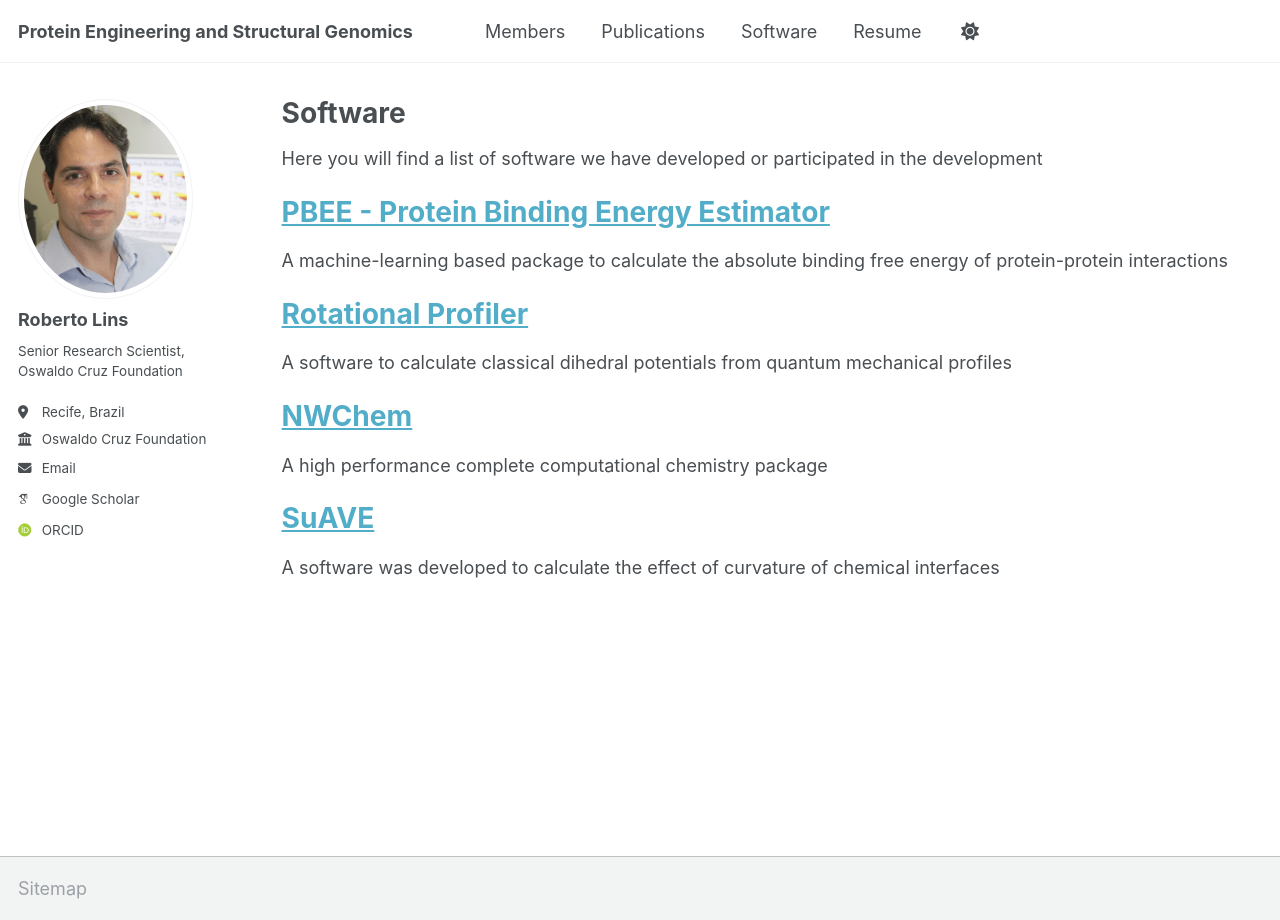
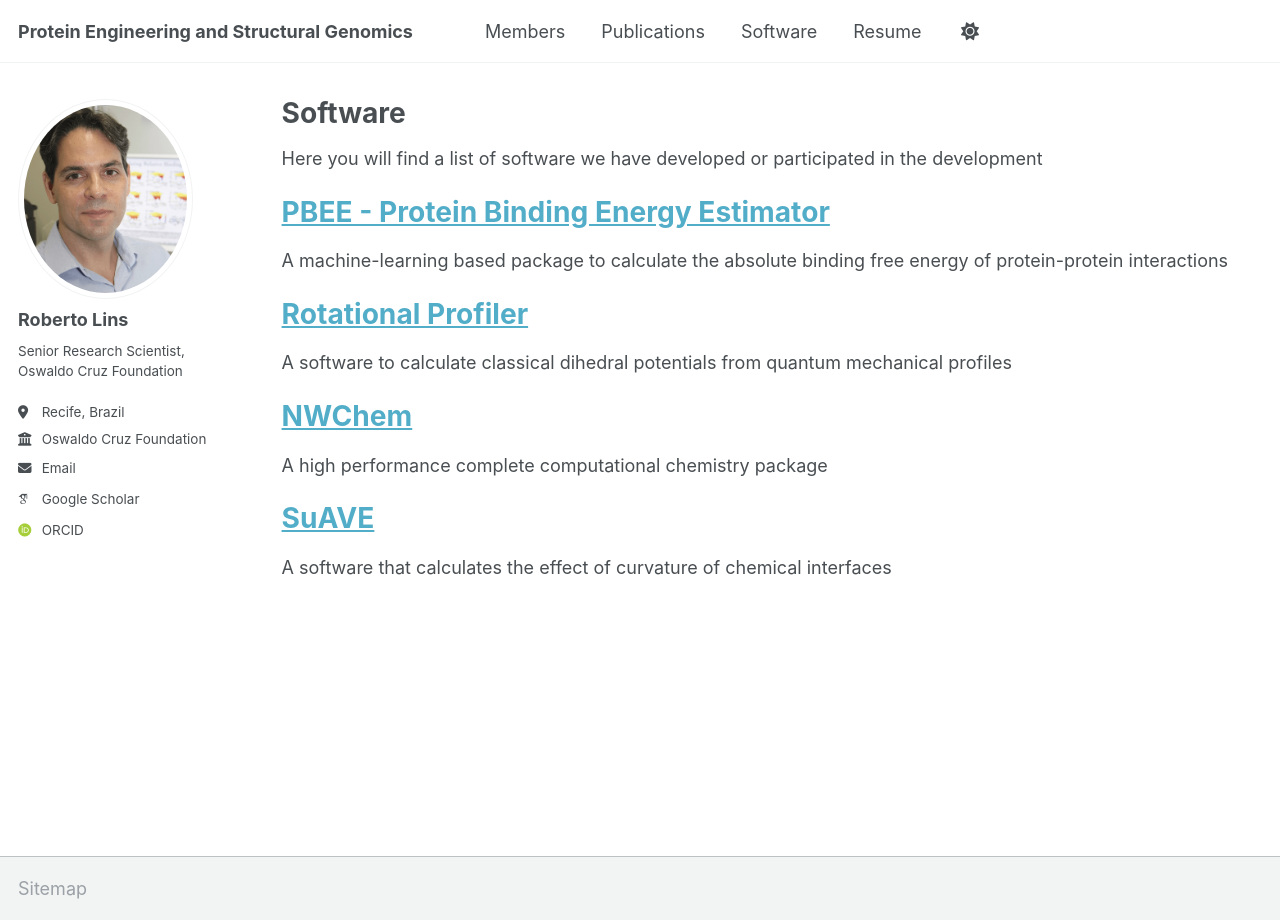
Before and after one commit to rlinslab/rlinslab.github.io, a Jekyll site: the page built from software.md, in a window 1280 px wide. Built offline with Jekyll 4.4.1, drawn with Linux system fonts in a browser that asks for light colours; some web fonts are replaced.

Commit message:
update software

```diff
--- a/software.md
+++ b/software.md
@@ -26,4 +26,4 @@ A high performance complete computational chemistry package
 
 [SuAVE](https://github.com/SuAVE-Software/source_v2.0)
 ======
-A software was developed to calculate the effect of curvature of chemical interfaces
+A software that calculates the effect of curvature of chemical interfaces
```
